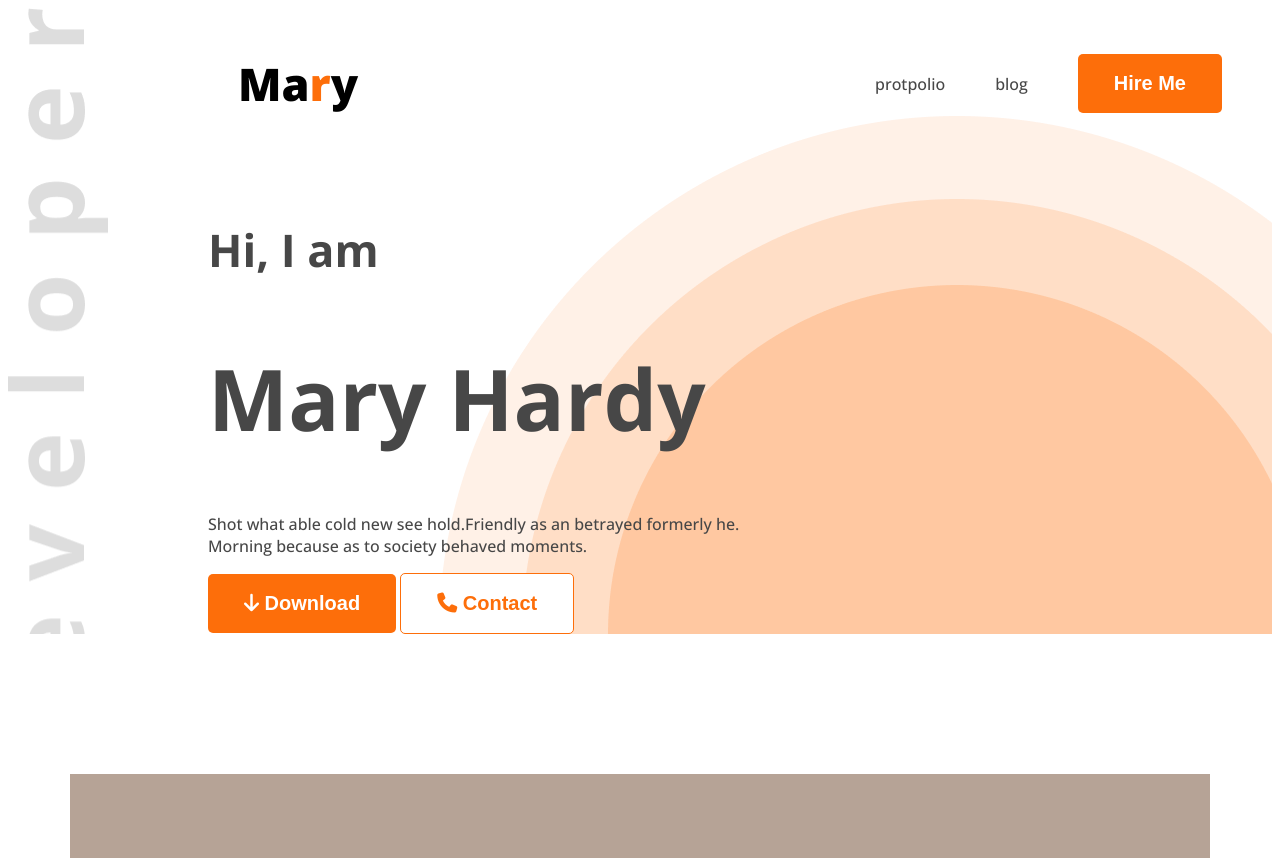
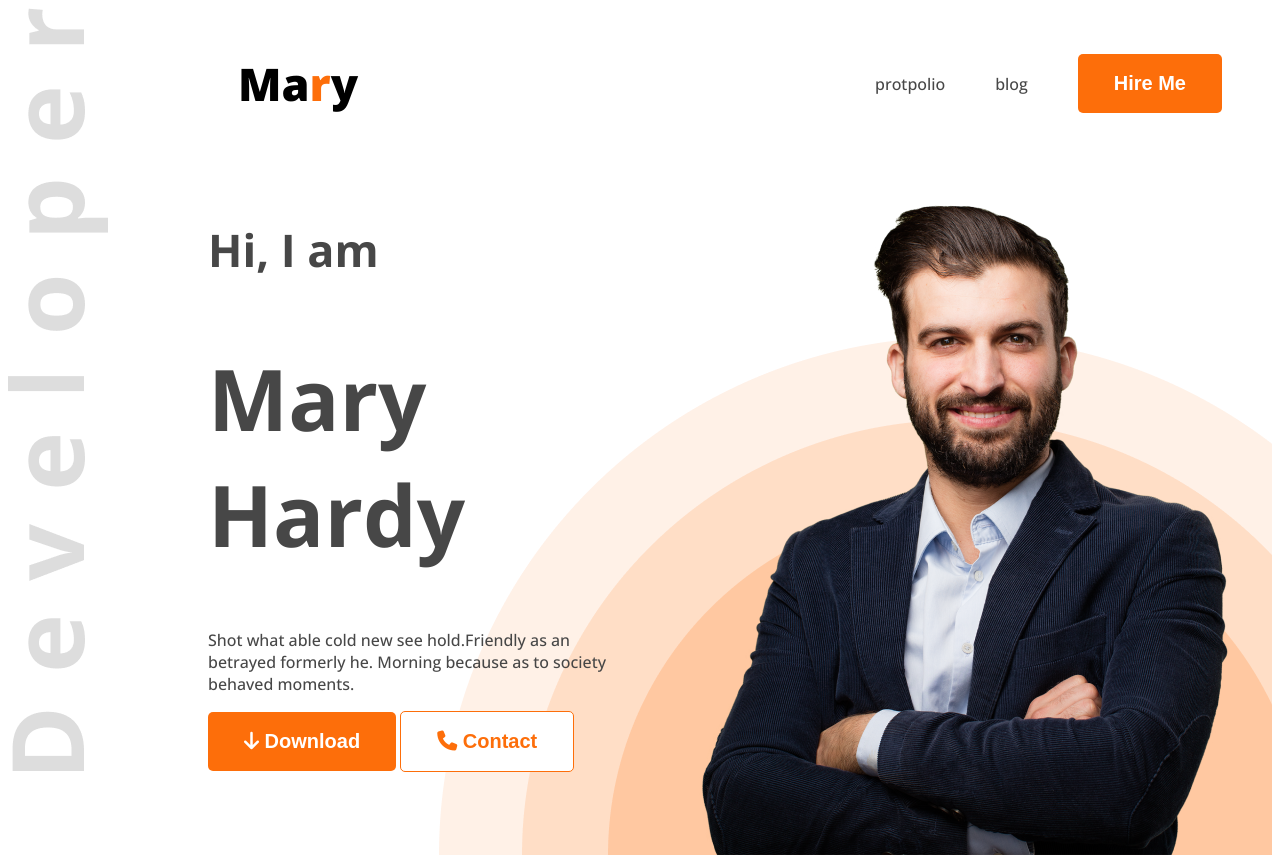
Before and after one commit to mahosin-islam/develop-protpolio, a plain HTML site: page index.html in a window 1280 px wide. Shown: the top 858 px of the page. Drawn offline with nearby package versions, Linux system fonts and the light colour scheme; the site is published under a folder, as on GitHub Pages, so addresses that start at the root find nothing.

Commit message:
change nam img

```diff
--- a/index.html
+++ b/index.html
@@ -37,7 +37,7 @@
            <button class="btn btr"><i class="fa-solid fa-phone"></i> contact</button>
           </div>
     </div>
-          <img src="/images/hardy.png" class="bannar-pictur" alt="">
+          <img src="images/hardy.png" class="bannar-pictur" alt="">
     </div>
    </main>
 </header>
```
Also changed, not shown: images/download.png (deleted), images/maho.png (added).
